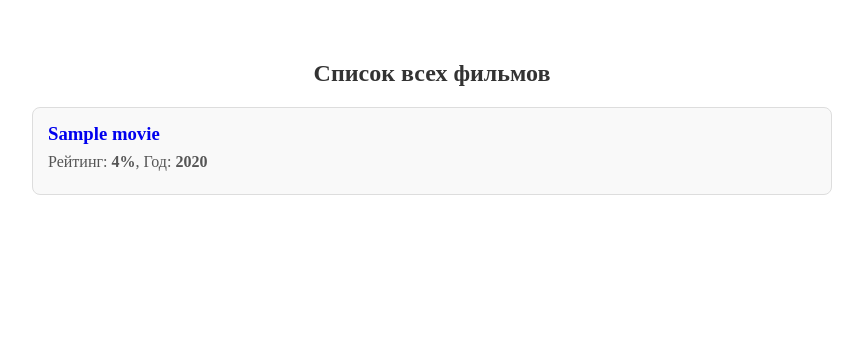
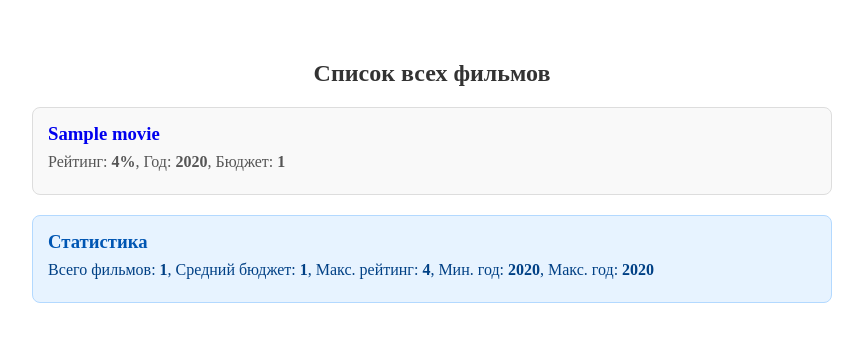
Before and after one commit to Zheka-m-p/My_Django_projects, a Django app: page / in a window 1280 px wide. Shown: the top 342 px of the page, without its empty margins (208-1071 px from the left). Run offline with Django 5.2, Linux system fonts and the light colour scheme; tables that the repository leaves empty hold one stand-in row (values such as "Sample post").

Commit message:
Немного подкоректированы шаблоны, для красоты(но еще не до конца), добавлены функции для разного возможного вывода данных из таблицы, добавлена общая статистика по всем фильмам

```diff
--- a/Second_project/movie_app/templates/movie_app/all_movies.html
+++ b/Second_project/movie_app/templates/movie_app/all_movies.html
@@ -10,19 +10,33 @@
         {% for movie in movies %}
         <div style="padding: 15px; border: 1px solid #ddd; border-radius: 8px; background-color: #f9f9f9;">
             <h3 style="margin: 0; color: #007bff;">
-<!--                <a href="{% url 'movie:solo_movie' movie.id %}" style="text-decoration: none;">-->
                 <a href="{{ movie.get_absolute_url }}" style="text-decoration: none;">
                     {{ movie.name }}
                 </a>
             </h3>
             <p style="margin: 8px 0; color: #555;">
                 Рейтинг: <strong>{{ movie.rating }}%</strong>,
-                Год: <strong>{{ movie.year|default:"неизвестен" }}</strong>
+                Год: <strong>{{ movie.year|default:"неизвестен" }}</strong>,
+                Бюджет: <strong>{{ movie.budget|default:"оч много)" }}</strong>
             </p>
         </div>
         {% empty %}
         <p style="text-align: center; color: #999;">Фильмов пока нет.</p>
         {% endfor %}
     </div>
+
+    <!-- Статистика -->
+    {% if stats %}
+    <div style="margin-top: 20px; padding: 15px; background-color: #e7f3ff; border: 1px solid #b3d9ff; border-radius: 8px;">
+        <h3 style="margin: 0; color: #0056b3;">Статистика</h3>
+        <p style="margin: 8px 0; color: #004085;">
+            Всего фильмов: <strong>{{ stats.count_film }}</strong>,
+            Средний бюджет: <strong>{{ stats.avg_budget|floatformat:0 }}</strong>,
+            Макс. рейтинг: <strong>{{ stats.max_rating }}</strong>,
+            Мин. год: <strong>{{ stats.min_year|default:"—" }}</strong>,
+            Макс. год: <strong>{{ stats.max_year|default:"—" }}</strong>
+        </p>
+    </div>
+    {% endif %}
 </div>
 {% endblock %}
--- a/Second_project/movie_app/templates/movie_app/one_movie.html
+++ b/Second_project/movie_app/templates/movie_app/one_movie.html
@@ -1,6 +1,6 @@
 {% extends 'movie_app/base_movie.html' %}
 
-{% block title %}{{ movie.name }} — {{ movie.rating }}%{% endblock %}
+{% block title %}{{ movie.name }}{% endblock %}
 
 {% block body %}
 <div style="max-width: 600px; margin: 20px auto; padding: 20px; border: 1px solid #ddd; border-radius: 8px;">
@@ -9,7 +9,7 @@
     <div style="margin-top: 15px; background-color: yellow;">
         <p><strong>Рейтинг:</strong> {{ movie.rating }}%</p>
         <p><strong>Год выпуска:</strong> {{ movie.year|default:"Не указан" }}</p>
-        <p><strong>Бюджет:</strong> $ {{ movie.budget|floatformat:0 }}</p>
+        <p><strong>Бюджет:</strong> {{ movie.budget|floatformat:0 }}$</p>
     </div>
 
     <hr style="margin: 20px 0;">
--- a/Second_project/movie_app/views.py
+++ b/Second_project/movie_app/views.py
@@ -1,11 +1,17 @@
 from django.shortcuts import render, get_object_or_404
 from .models import Movie
+# функции для выборки, по сути всё как в SQL, + для сотировки (+asc, desc)
+from django.db.models import F, Min, Max, Count, Avg
 
 # Create your views here.
 def show_all_movie(request):
     movies = Movie.objects.all()
+    stats = movies.aggregate(avg_budget=Avg('budget'), max_rating=Max('rating'),
+                             min_year=Min('year'), max_year=Max('year'), count_film=Count('id'))
+    # movies = Movie.objects.order_by('-rating', 'budget')[:2] # способ сортировки по полям
     context = {
-        'movies': movies
+        'movies': movies,
+        'stats' : stats
     }
     return render(request, 'movie_app/all_movies.html', context=context)
 
```
